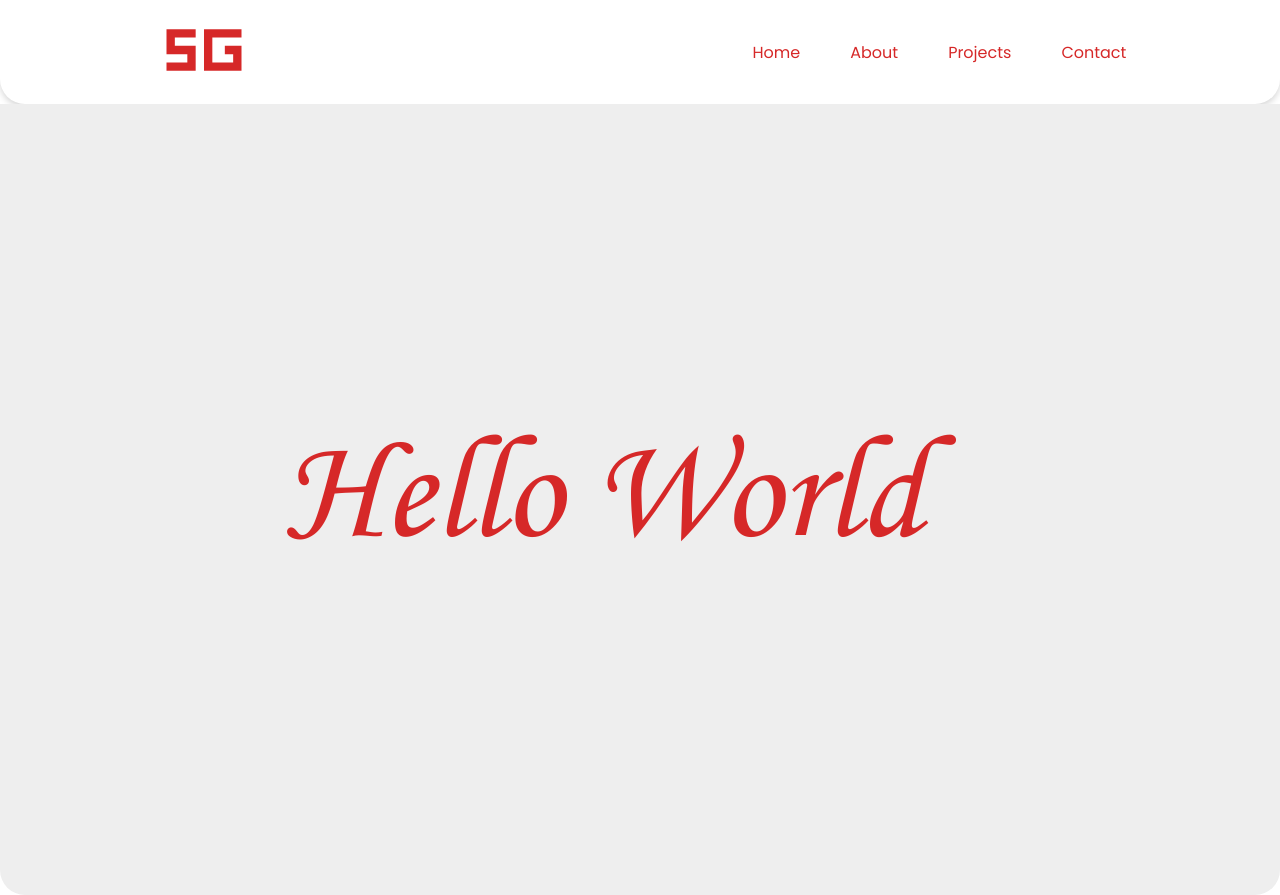
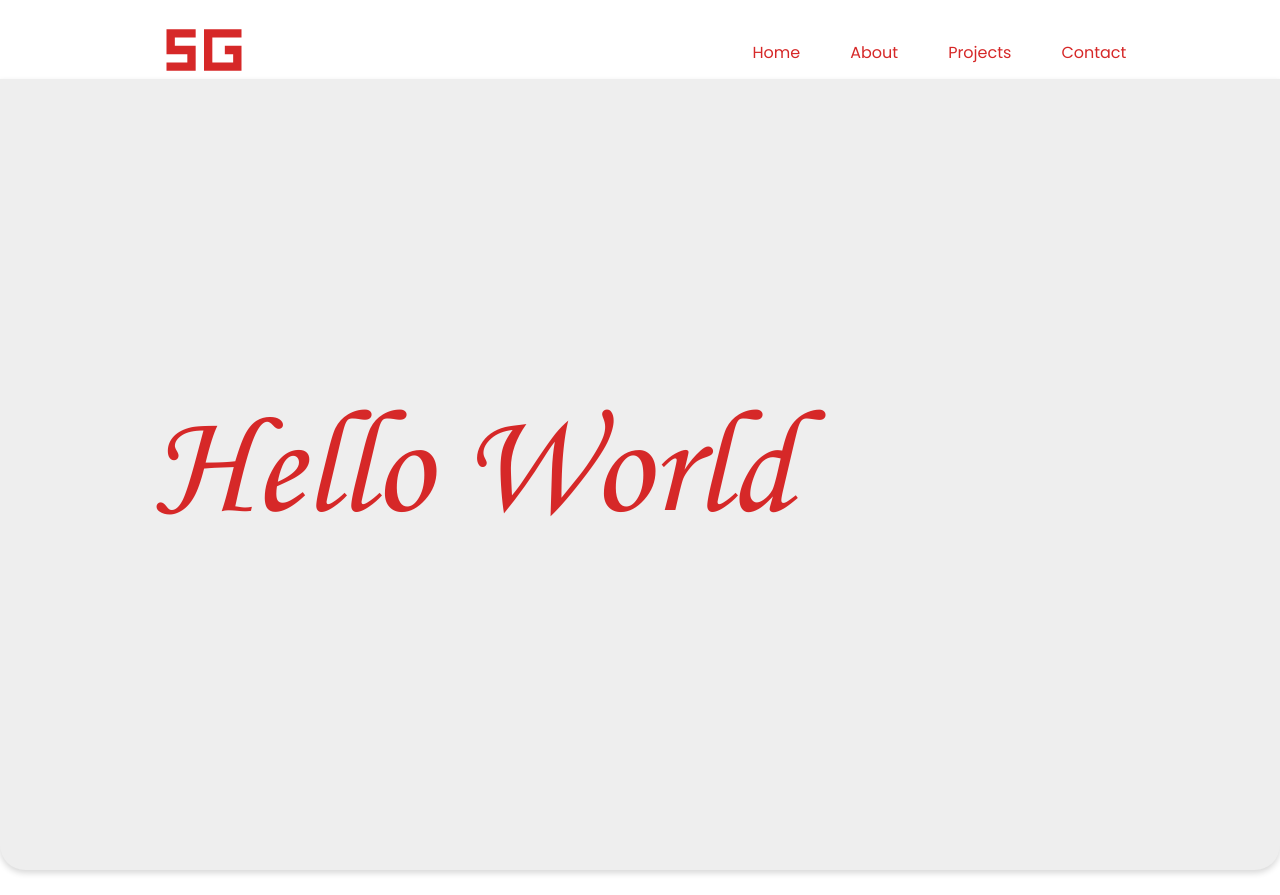
Before and after one commit to bensrww/portfolio, a Next.js app: page / in a window 1280 px wide. Built offline with nearby package versions, Linux system fonts and the light colour scheme.

Commit message:
set scss variable

```diff
--- a/components/Header/Header.module.scss
+++ b/components/Header/Header.module.scss
@@ -1,10 +1,12 @@
+@import 'variables.scss';
+
 .container {
   height: 104px;
   border-radius: 0px 0px 25px 25px;
   box-shadow: 0px 3px 6px #00000029;
   display: flex;
   justify-content: space-between;
-  padding: 0px min(12%, 278px);
+  padding: 0px $left-right-base-padding;
 }
 
 .brandIcon {
--- a/components/Layout/Layout.module.scss
+++ b/components/Layout/Layout.module.scss
@@ -0,0 +1,6 @@
+@import 'variables.scss';
+
+.content {
+  position: relative;
+  bottom: $bottom-offset;
+}
--- a/components/Layout/Layout.tsx
+++ b/components/Layout/Layout.tsx
@@ -1,11 +1,13 @@
-import Header from "@components/Header";
+import Header from '@components/Header';
+
+import styles from './Layout.module.scss';
 
 const Layout = ({children}: any) => {
   return (
-    <div>
+    <>
       <Header />
-      <main>{children}</main>
-    </div>
+      <main className={styles.content}>{children}</main>
+    </>
   );
 };
 
--- a/components/SectionContainer/SectionContainer.module.scss
+++ b/components/SectionContainer/SectionContainer.module.scss
@@ -1,5 +1,8 @@
+@import 'variables.scss';
+
 .container {
   background-color: #eeeeee;
-  padding: 216px 284px;
+  padding: 216px $left-right-base-padding;
   border-radius: 0px 0px 25px 25px;
+  box-shadow: 0px 3px 6px #00000029;
 }
--- a/next.config.js
+++ b/next.config.js
@@ -1,5 +1,7 @@
+const path = require('path');
+
 module.exports = {
-  webpack: config => {
-    return config;
+  sassOptions: {
+    includePaths: [path.resolve(__dirname, 'pages')],
   },
 };
--- a/pages/index.tsx
+++ b/pages/index.tsx
@@ -18,14 +18,14 @@ const HomePage = () => {
 
   const handleClick = () => {
     setLikes(likes + 1);
-  }
+  };
 
   return (
-    <div>
+    <>
       <SectionContainer>
         <h1>Hello World</h1>
       </SectionContainer>
-    </div>
+    </>
   );
 };
 
--- a/pages/variables.scss
+++ b/pages/variables.scss
@@ -1,5 +1,9 @@
 $primary-color: #d62828;
+$bottom-offset: 25px;
+$left-right-base-padding:  min(12%, 278px);
 
 :export {
   primaryColor: $primary-color;
+  bottomOffset: $bottom-offset;
+  leftRightBasePadding: $left-right-base-padding;
 }
--- a/tsconfig.json
+++ b/tsconfig.json
@@ -26,6 +26,9 @@
       ],
       "@asset/*": [
         "asset/*"
+      ],
+      "@pages/*": [
+        "pages/*"
       ]
     }
   },
```
